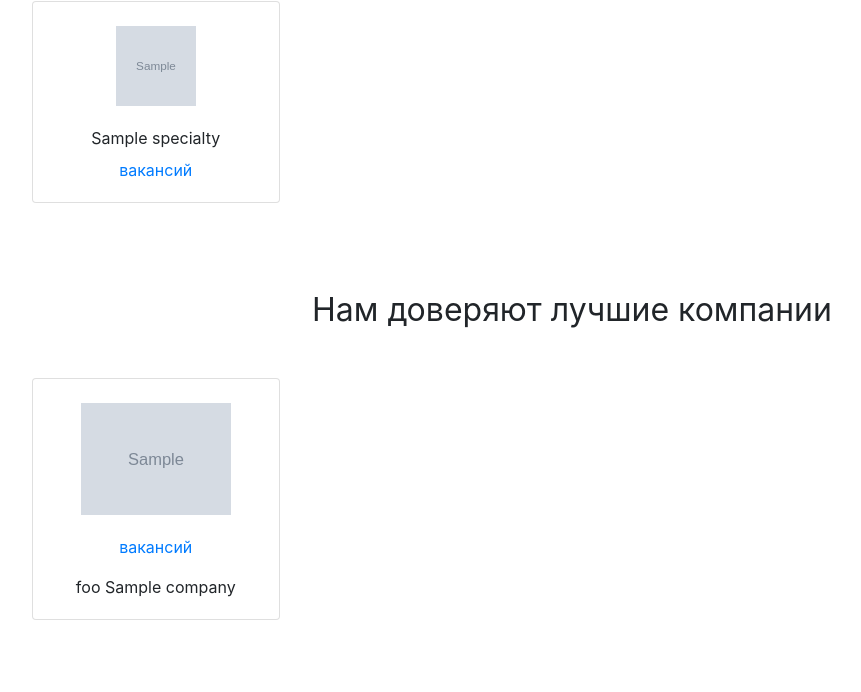
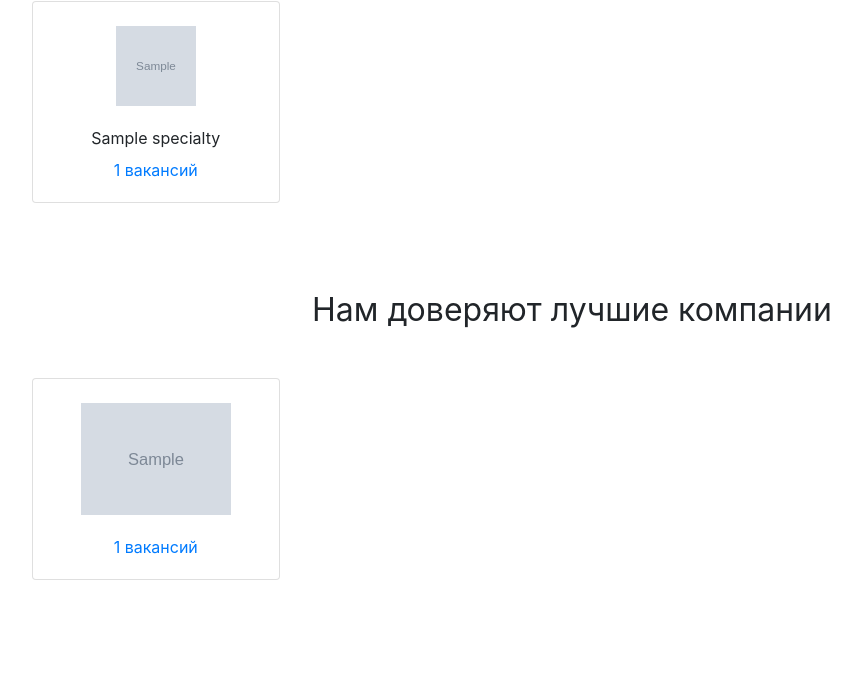
Before and after one commit to PolinaDoos/vacancies_project, a Django app: page / in a window 1280 px wide. Shown: the part 611-1303 px from the top of the page, without its empty margins (68-929 px from the left). After the commit the page ends 1191 px from the top, so only its background shows below. Run offline with Django 4.2, Linux system fonts and the light colour scheme; tables that the repository leaves empty hold one stand-in row (values such as "Sample post"); grey boxes marked "Sample" are stand-in pictures; some libraries are stand-ins or nearby versions.

Commit message:
Added Count

```diff
--- a/vacancies/templates/index.html
+++ b/vacancies/templates/index.html
@@ -29,13 +29,13 @@
       <h2 class="h2 font-weight-normal text-center mb-5">Вакансии по рубрикам</h2>
       <div class="row mb-0">
 
-        {% for specialty in all_specialty %}
+        {% for specialty in specialty_vacancies %}
           <div class="col-6 col-md-6 col-lg-3">
             <div class="card pt-4 text-center mb-4">
               <img class="mx-auto d-block" src="{{ specialty.picture }}" width="80" height="80" alt="">
               <div class="card-body">
                 <p class="card-text mb-2">{{ specialty.title }}</p>
-                <p class="card-text"><a href="vacancies/cat/{{ specialty.code }}">{{ specialty_vacancies.specialty.code }} вакансий</a></p>
+                <p class="card-text"><a href="vacancies/cat/{{ specialty.code }}">{{ specialty.vacancies_count }} вакансий</a></p>
               </div>
             </div>
           </div>
@@ -46,16 +46,14 @@
     <section class="my-5 pt-3">
       <h2 class="h2 font-weight-normal text-center mb-5">Нам доверяют лучшие компании</h2>
       <div class="row mb-0">
-        {% for company in all_companies %}
+        {% for company in company_vacancies %}
         <div class="col-6 col-md-6 col-lg-3">
           <div class="card pt-4 text-center mb-4">
             <a href="/vacancies/companies/{{ company.company_original_id }}" style="max-width: 150px;" class="mx-auto d-block">
               <img class="mx-auto d-block mw-100" src="{{ company.logo }}" alt="{{ company.name }}">
             </a>
             <div class="card-body">
-              <p class="card-text"><a href="/vacancies/companies/{{ company.company_original_id }}">{{ company_vacancies.company }} вакансий</a></p>
-            <span>foo{{ company_vacancies.company.name }}</span>
-            <span>{{ company.name }}</span>
+              <p class="card-text"><a href="/vacancies/companies/{{ company.company_original_id }}">{{ company.vacancies_count }} вакансий</a></p>
             </div>
           </div>
         </div>
--- a/vacancies/views.py
+++ b/vacancies/views.py
@@ -1,6 +1,7 @@
 from django.http.response import HttpResponseNotFound, HttpResponseServerError
 from django.shortcuts import redirect, render
 from vacancies.models import Company, Specialty, Vacancy
+from django.db.models import Count
 
 
 def custom_handler404(request, exception):
@@ -12,28 +13,19 @@
 
 
 def main_view(request):
-    specialty_vacancies = {}
-    for i in Specialty.objects.all():
-        specialty_vacancies[i.code] = len(Vacancy.objects.filter(specialty=i.id))
-
-    company_vacancies = {}
-    for i in Company.objects.all():
-        company_vacancies[i.name] = len(Vacancy.objects.filter(company=i.id))
-
+    company_vacancies = Company.objects.annotate(vacancies_count=Count('companies'))
+    specialty_vacancies = Specialty.objects.annotate(vacancies_count=Count('vacancies'))
     context = {
-        'all_companies': Company.objects.all(),
         'specialty_vacancies': specialty_vacancies,
         'company_vacancies': company_vacancies,
-        'all_specialty': Specialty.objects.all()
     }
     return render(request, 'index.html', context)
 
 
 def vacancies(request):
-    all_vacancies = Vacancy.objects.all()
     context = {
-        'all_vacancies': all_vacancies,
-        'number_of_vacancies': len(all_vacancies)
+        'all_vacancies': Vacancy.objects.all(),
+        'number_of_vacancies': len(Vacancy.objects.all())
     }
     return render(request, 'vacancies.html', context)
 
```
